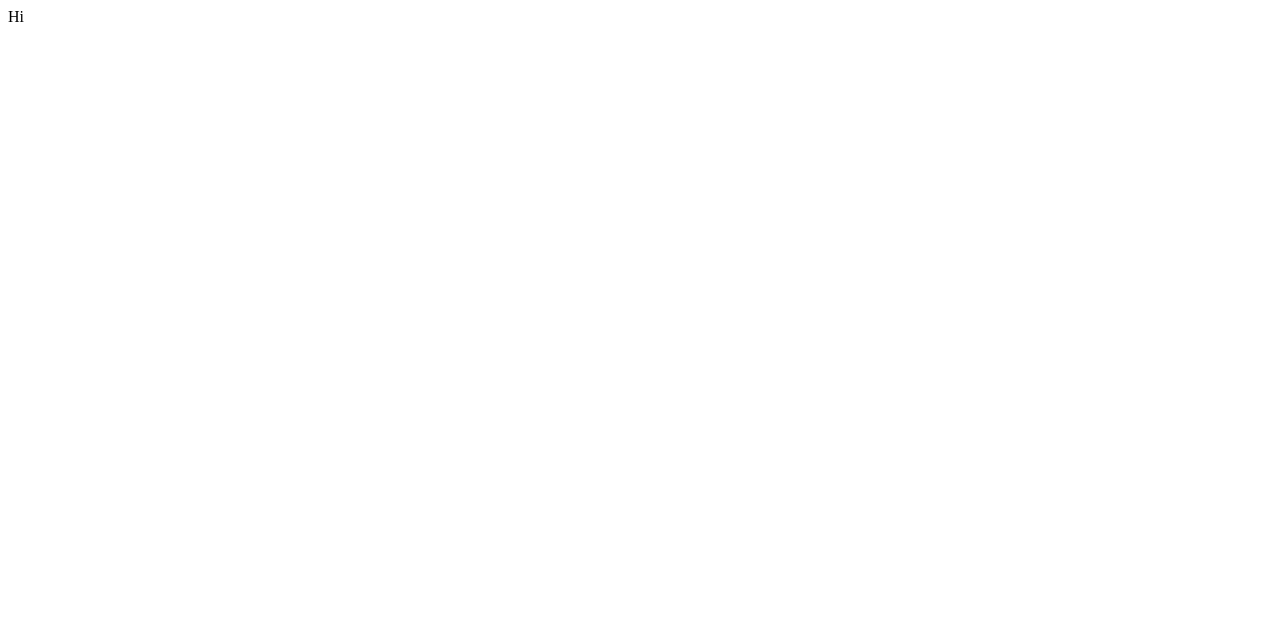
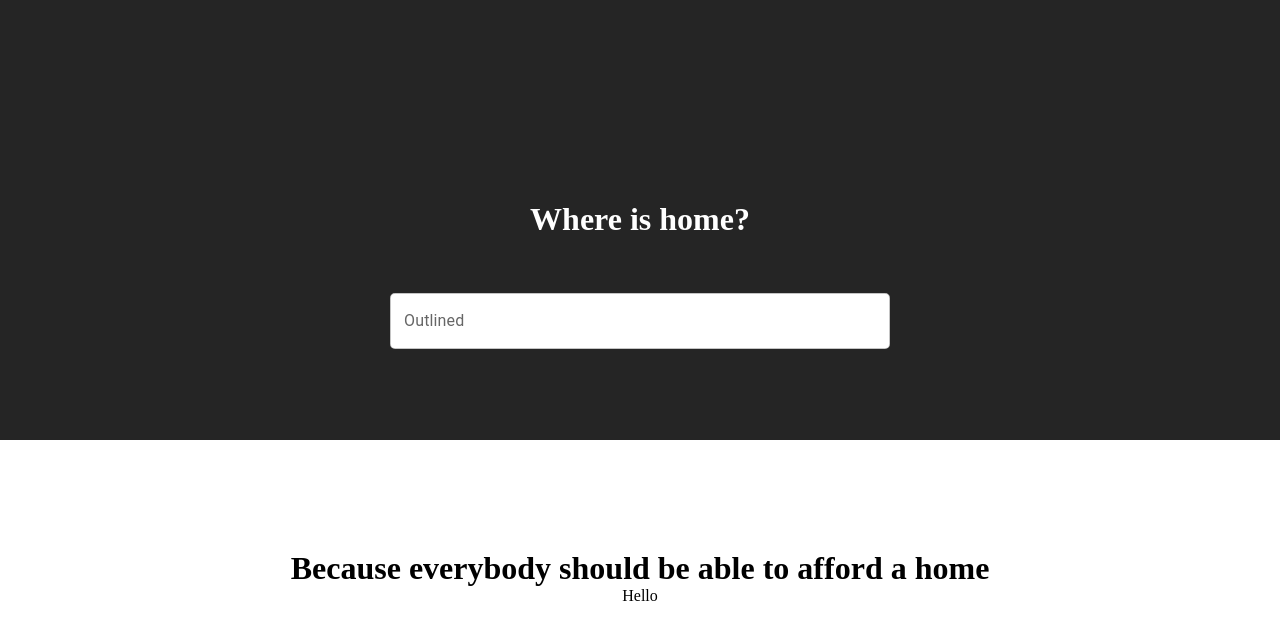
Before and after one commit to alex-polus/HackTheNorth, a React (Create React App) app: page / in a window 1280 px wide. Shown: the top 640 px of the page. Built offline with nearby package versions, Linux system fonts and the light colour scheme.

Commit message:
skeleton

```diff
--- /dev/null
+++ b/src/App.css
@@ -0,0 +1,4 @@
+body {
+  margin: 0;
+  padding: 0;
+}
--- a/src/App.tsx
+++ b/src/App.tsx
@@ -3,6 +3,7 @@
 import { BrowserRouter } from "react-router-dom";
 import About from "./Pages/About";
 import Home from "./Pages/Home";
+import "./App.css";
 
 function App() {
   return (
--- a/src/Components/Background.css
+++ b/src/Components/Background.css
@@ -1,3 +1,9 @@
 .box-background {
+  margin: 0;
+  padding: 0;
+  position: absolute;
+  width: 100%;
+  height: 55%;
   background-color: #252525;
+  z-index: -1;
 }
--- a/src/Components/Background.tsx
+++ b/src/Components/Background.tsx
@@ -1,8 +1,8 @@
-import { Box } from "@mui/material";
+import { Box, Grid } from "@mui/material";
 import React from "react";
 import "./Background.css";
 function Background() {
-  return <Box />;
+  return <Box className="box-background" />;
 }
 
 export default Background;
--- /dev/null
+++ b/src/Components/SearchBar.css
@@ -0,0 +1,5 @@
+.searchBar {
+  background-color: white;
+  border-radius: 5px;
+  width: 100%;
+}
--- /dev/null
+++ b/src/Components/SearchBar.tsx
@@ -0,0 +1,17 @@
+import TextField from "@mui/material/TextField/TextField";
+import React from "react";
+import "./SearchBar.css";
+
+function SearchBar() {
+  return (
+    <TextField
+      className="searchBar"
+      id="outlined-basic"
+      label="Outlined"
+      variant="outlined"
+      color="primary"
+    />
+  );
+}
+
+export default SearchBar;
--- a/src/Pages/Home.tsx
+++ b/src/Pages/Home.tsx
@@ -1,7 +1,55 @@
+import { Box, Grid, Paper } from "@mui/material";
+import TextField from "@mui/material/TextField";
 import React from "react";
+import Background from "../Components/Background";
+import SearchBar from "../Components/SearchBar";
+
+let height = {
+  height: 550,
+};
 
 function Home() {
-  return <div>Hi</div>;
+  return (
+    <div>
+      <Background />
+      <Grid
+        container
+        direction="column"
+        justifyContent="center"
+        alignItems="center"
+        style={height}
+      >
+        <Grid item md={2}>
+          <h1 style={{ margin: 0, color: "white" }}>Where is home?</h1>
+        </Grid>
+        <Grid item width="500px">
+          <SearchBar />
+        </Grid>
+      </Grid>
+      <Grid
+        container
+        direction="column"
+        justifyContent="center"
+        alignItems="center"
+      >
+        <Grid item md={2}>
+          <h1 style={{ margin: 0 }}>
+            Because everybody should be able to afford a home
+          </h1>
+        </Grid>
+        <Grid item width="500px">
+          <Grid
+            container
+            direction="row"
+            justifyContent="center"
+            alignItems="center"
+          >
+            <Box>Hello</Box>
+          </Grid>
+        </Grid>
+      </Grid>
+    </div>
+  );
 }
 
 export default Home;
```
